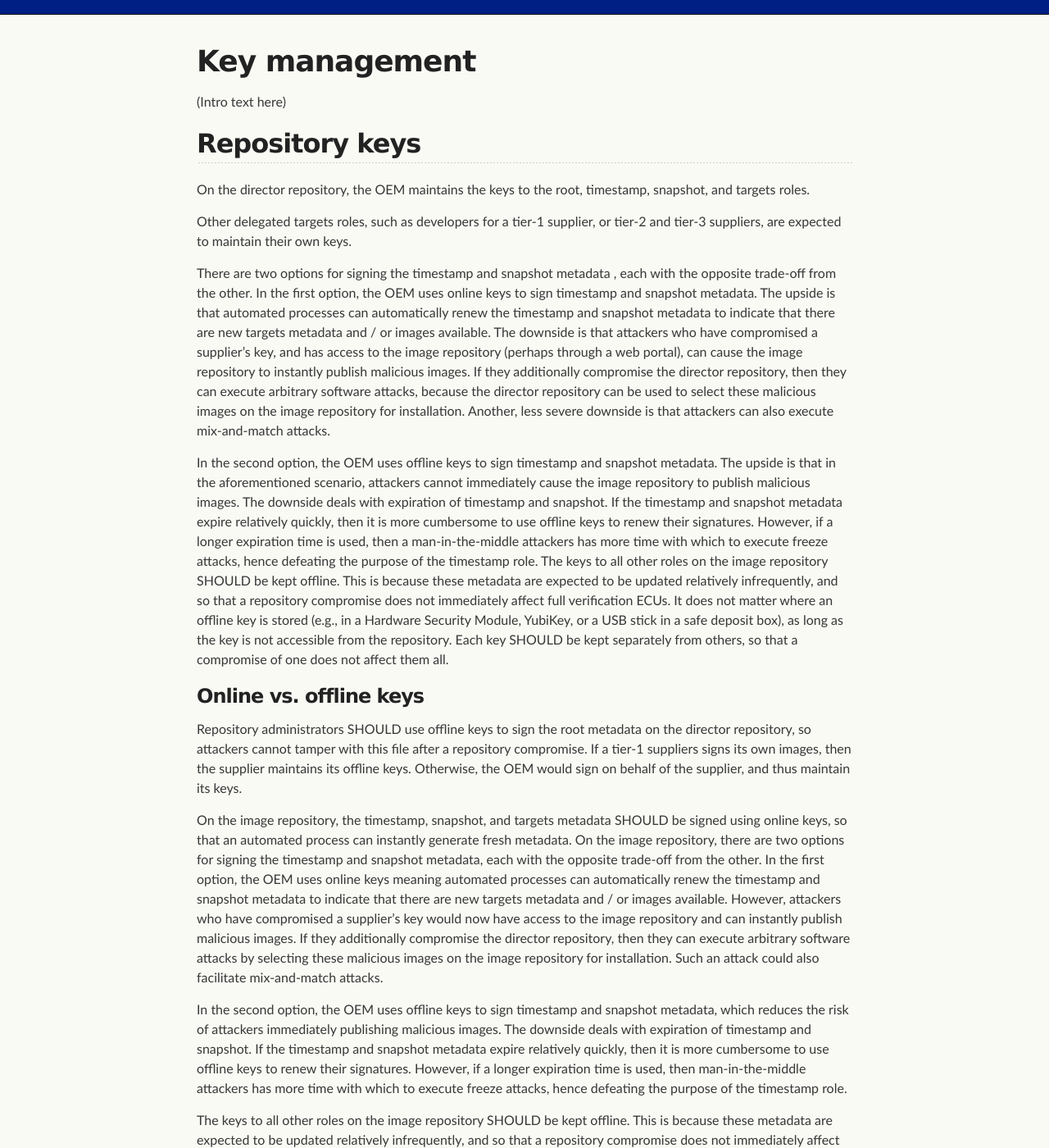
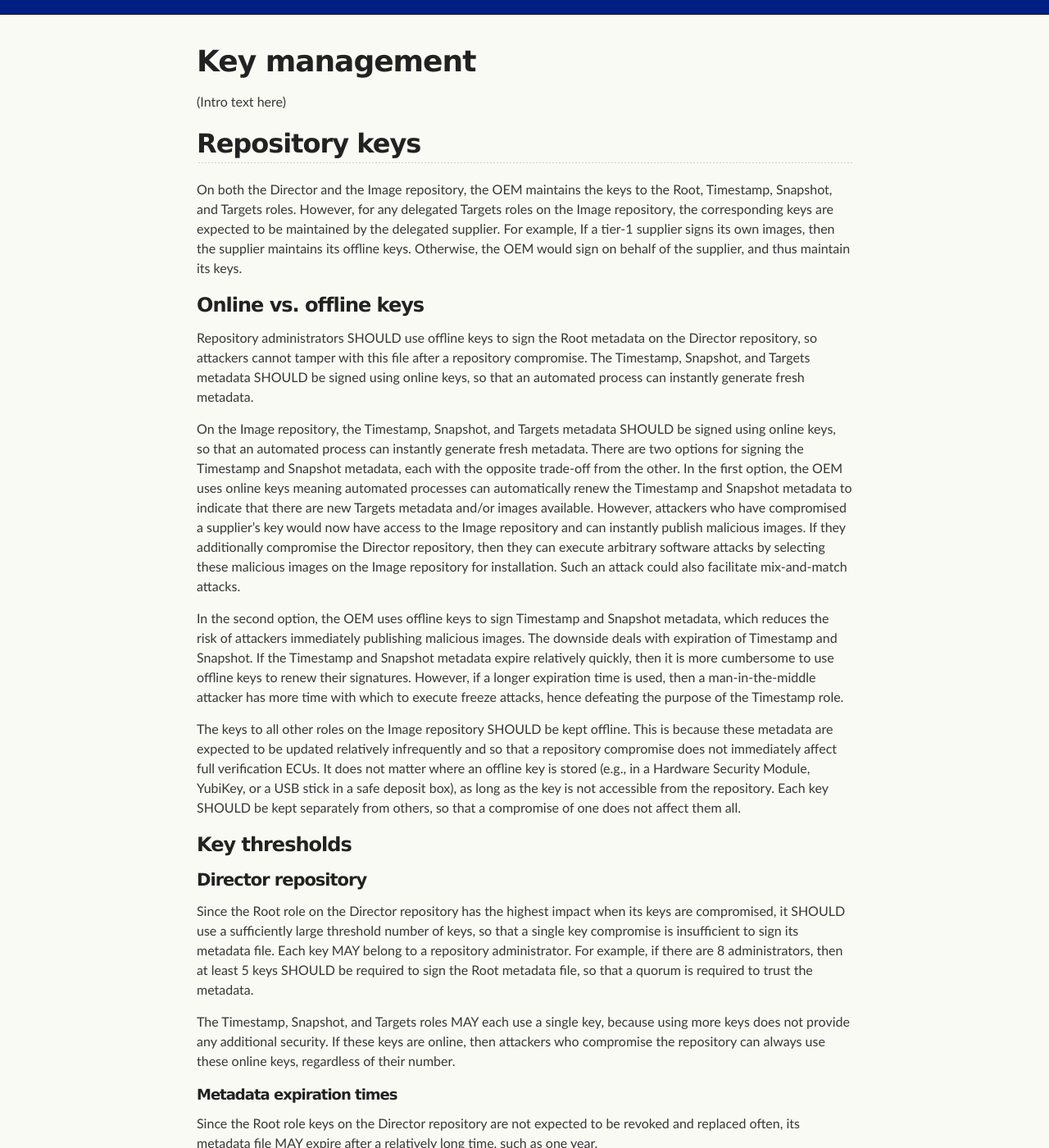
Before and after one commit to uptane/deployment-considerations, a Jekyll site: the page built from key_management.md, in a window 1280 px wide and 1400 px high, scrolled down 199 px. Shown: the whole window at 82% size. Built offline with Jekyll 4.4.1, drawn with Linux system fonts in a browser that asks for light colours; our own code applies the rules of GitHub Pages for plain Markdown files; some of the changed text lies outside the part shown.

Commit message:
Clean up key management.
Mostly just tried to clarify distinctions between Director and Image
repos, but also removed some redundant information and added some
missing bits from the old doc. Rephrased a few minor things where I felt
like I could improve them. Enforced consistent capitalization of roles
and repos as was done in the Standard.

Signed-off-by: Patrick Vacek <patrickvacek@gmail.com>

```diff
--- a/key_management.md
+++ b/key_management.md
@@ -8,46 +8,65 @@ css_id: key_management
 (Intro text here)
 
 ## Repository keys
-On the director repository, the OEM maintains the keys to the root, timestamp, snapshot, and targets roles.
 
-Other delegated targets roles, such as developers for a tier-1 supplier, or tier-2 and tier-3 suppliers, are expected to maintain their own keys.
-
-There are two options for signing the timestamp and snapshot metadata , each with the opposite trade-off from the other. In the first option, the OEM uses online keys to sign timestamp and snapshot metadata. The upside is that automated processes can automatically renew the timestamp and snapshot metadata to indicate that there are new targets metadata and / or images available. The downside is that attackers who have compromised a supplier’s key, and has access to the image repository (perhaps through a web portal), can cause the image repository to instantly publish malicious images. If they additionally compromise the director repository, then they can execute arbitrary software attacks, because the director repository can be used to select these malicious images on the image repository for installation. Another, less severe downside is that attackers can also execute mix-and-match attacks.
-
-In the second option, the OEM uses offline keys to sign timestamp and snapshot metadata. The upside is that in the aforementioned scenario, attackers cannot immediately cause the image repository to publish malicious images. The downside deals with expiration of timestamp and snapshot.  If the timestamp and snapshot metadata expire relatively quickly, then it is more cumbersome to use offline keys to renew their signatures. However, if a longer expiration time is used, then a man-in-the-middle attackers has more time with which to execute freeze attacks, hence defeating the purpose of the timestamp role.
-The keys to all other roles on the image repository SHOULD be kept offline. This is because these metadata are expected to be updated relatively infrequently, and so that a repository compromise does not immediately affect full verification ECUs. It does not matter where an offline key is stored (e.g., in a Hardware Security Module, YubiKey, or a USB stick in a safe deposit box), as long as the key is not accessible from the repository. Each key SHOULD be kept separately from others, so that a compromise of one does not affect them all.
+On both the Director and the Image repository, the OEM maintains the keys to the Root, Timestamp, Snapshot, and Targets roles. However, for any delegated Targets roles on the Image repository, the corresponding keys are expected to be maintained by the delegated supplier. For example, If a tier-1 supplier signs its own images, then the supplier maintains its offline keys. Otherwise, the OEM would sign on behalf of the supplier, and thus maintain its keys.
 
 
 ### Online vs. offline keys
-Repository administrators SHOULD use offline keys to sign the root metadata on the director repository, so attackers cannot tamper with this file after a repository compromise. If a tier-1 suppliers signs its own images, then the supplier maintains its offline keys. Otherwise, the OEM would sign on behalf of the supplier, and thus maintain its keys.
 
-On the image repository, the timestamp, snapshot, and targets metadata SHOULD be signed using online keys, so that an automated process can instantly generate fresh metadata. On the image repository,
-there are two options for signing the timestamp and snapshot metadata, each with the opposite trade-off from the other. In the first option, the OEM uses online keys meaning automated processes can automatically renew the timestamp and snapshot metadata to indicate that there are new targets metadata and / or images available. However, attackers who have compromised a supplier’s key would now have access to the image repository and can instantly publish malicious images. If they additionally compromise the director repository, then they can execute arbitrary software attacks by selecting these malicious images on the image repository for installation. Such an attack could also facilitate mix-and-match attacks.
+Repository administrators SHOULD use offline keys to sign the Root metadata on the Director repository, so attackers cannot tamper with this file after a repository compromise. The Timestamp, Snapshot, and Targets metadata SHOULD be signed using online keys, so that an automated process can instantly generate fresh metadata.
 
-In the second option, the OEM uses offline keys to sign timestamp and snapshot metadata, which reduces the risk of attackers immediately publishing malicious images. The downside deals with expiration of timestamp and snapshot.  If the timestamp and snapshot metadata expire relatively quickly, then it is more cumbersome to use offline keys to renew their signatures. However, if a longer expiration time is used, then man-in-the-middle attackers has more time with which to execute freeze attacks, hence defeating the purpose of the timestamp role.
+On the Image repository, the Timestamp, Snapshot, and Targets metadata SHOULD be signed using online keys, so that an automated process can instantly generate fresh metadata. There are two options for signing the Timestamp and Snapshot metadata, each with the opposite trade-off from the other. In the first option, the OEM uses online keys meaning automated processes can automatically renew the Timestamp and Snapshot metadata to indicate that there are new Targets metadata and/or images available. However, attackers who have compromised a supplier's key would now have access to the Image repository and can instantly publish malicious images. If they additionally compromise the Director repository, then they can execute arbitrary software attacks by selecting these malicious images on the Image repository for installation. Such an attack could also facilitate mix-and-match attacks.
 
-The keys to all other roles on the image repository SHOULD be kept offline. This is because these metadata are expected to be updated relatively infrequently, and so that a repository compromise does not immediately affect full verification ECUs. It does not matter where an offline key is stored (e.g., in a Hardware Security Module, YubiKey, or a USB stick in a safe deposit box), as long as the key is not accessible from the repository. Each key SHOULD be kept separately from others, so that a compromise of one does not affect them all.
+In the second option, the OEM uses offline keys to sign Timestamp and Snapshot metadata, which reduces the risk of attackers immediately publishing malicious images. The downside deals with expiration of Timestamp and Snapshot.  If the Timestamp and Snapshot metadata expire relatively quickly, then it is more cumbersome to use offline keys to renew their signatures. However, if a longer expiration time is used, then a man-in-the-middle attacker has more time with which to execute freeze attacks, hence defeating the purpose of the Timestamp role.
+
+The keys to all other roles on the Image repository SHOULD be kept offline. This is because these metadata are expected to be updated relatively infrequently and so that a repository compromise does not immediately affect full verification ECUs. It does not matter where an offline key is stored (e.g., in a Hardware Security Module, YubiKey, or a USB stick in a safe deposit box), as long as the key is not accessible from the repository. Each key SHOULD be kept separately from others, so that a compromise of one does not affect them all.
 
 
 ### Key thresholds
 
-Since the root role on the director repository has the highest impact when its keys are compromised, it SHOULD use a sufficiently large threshold number of keys, so that a single key compromise is insufficient to sign its metadata file. Each key MAY belong to a repository administrator. For example, if there are 8 administrators, then at least 5 keys SHOULD be required to sign the root metadata file, so that a quorum is required to trust the metadata.
+#### Director repository
 
-The timestamp, snapshot, and targets roles MAY each use a single key, because using more keys does not add to security, since these keys are online, and attackers who compromise the repository can always use these online keys.
+Since the Root role on the Director repository has the highest impact when its keys are compromised, it SHOULD use a sufficiently large threshold number of keys, so that a single key compromise is insufficient to sign its metadata file. Each key MAY belong to a repository administrator. For example, if there are 8 administrators, then at least 5 keys SHOULD be required to sign the Root metadata file, so that a quorum is required to trust the metadata.
 
-#### Metadata expiration times
-#### TODO: Insert Table 1 (expiration dates-director) and Table 2 (expiration dates-image)
+The Timestamp, Snapshot, and Targets roles MAY each use a single key, because using more keys does not provide any additional security. If these keys are online, then attackers who compromise the repository can always use these online keys, regardless of their number.
 
-Since the root role keys on the director repository are not expected to be revoked and replaced too often, its metadata file MAY expire after a relatively long time, such as one year.
+##### Metadata expiration times
 
-The timestamp, snapshot, and targets metadata files SHOULD expire relatively quickly, such as in a day, because they are used to indicate whether updated images are available.
+Since the Root role keys on the Director repository are not expected to be revoked and replaced often, its metadata file MAY expire after a relatively long time, such as one year.
 
-For the Image repository, the Uptane Standards require all metadata files to have expiration times in order to prevent or limit freeze attacks. If ECUs know the time, then attackers can not indefinitely replay outdated metadata, and hence, images. In general, the expiration date for a metadata file depends on how often it is updated. The more often that it is updated, then the faster it SHOULD expire, so that attackers cannot execute freeze attacks. Even if it is not updated frequently, it SHOULD expire after a bounded period of time, so that stolen or lost keys can be revoked and replaced. Table 2 lists an example of expiration times for metadata files on the image repository.
-Since the root role keys are expected to be revoked and replaced relatively rarely, its metadata file MAY expire after a relatively long time, such as one year.
+The Timestamp, Snapshot, and Targets metadata files SHOULD expire relatively quickly, such as in a day, because they are used to indicate whether updated images are available.
+
+Table 1 lists an example of expiration times for metadata files on the Director repository.
+
+##### TODO: Insert Table 1 (expiration dates-director)
+
+#### Image repository
+
+For the Image repository, each role MAY use as many keys as is desired. However, the greater the impact when the keys for a role are compromised, then the greater the number of keys that it SHOULD use. Also, a threshold number of keys SHOULD be used, so that a single key compromise is generally insufficient to sign new metadata. To further increase compromise-resilience, each key SHOULD be unique across all roles.
+
+Since the Root role has the highest impact when its keys are compromised, it SHOULD use a sufficiently large threshold number of keys. Each key MAY belong to a repository administrator. For example, if there are 8 administrators, then at least 5 keys SHOULD be required to sign the root metadata file, so that a quorum is required trust the metadata.
+
+Since the Targets role also a high impact when its keys are compromised, it SHOULD also use a sufficiently large threshold number of keys. For example, 3 out of 4 keys MAY be required to sign the Targets metadata file.
+
+Since the Timestamp and Snapshot roles have a relatively low impact when its keys are compromised, each role MAY use a small threshold number of keys. For example, each role MAY use 1 out of 2 keys to sign its metadata file.
+
+Finally, each delegated Targets role SHOULD use at least 1 out of 2 keys to sign its metadata file, so that one key is available in case the other is lost. It is RECOMMENDED that the higher the number of ECUs that can be compromised when a delegated Targets role is compromised, then the higher the threshold number of keys that SHOULD be used to sign the role metadata.
+
+##### Metadata expiration times
+
+The Uptane Standards require all metadata files to have expiration times in order to prevent or limit freeze attacks. If ECUs know the time, then attackers can not indefinitely replay outdated metadata, and hence, images. In general, the expiration date for a metadata file depends on how often it is updated. The more often that it is updated, then the faster it SHOULD expire, so that attackers cannot execute freeze attacks. Even if it is not updated frequently, it SHOULD expire after a bounded period of time, so that stolen or lost keys can be revoked and replaced.
+
+Since the Root role keys are expected to be revoked and replaced relatively rarely, its metadata file MAY expire after a relatively long time, such as one year.
+
+Table 2 lists an example of expiration times for metadata files on the Image repository.
+
+##### TODO: Insert Table 2 (expiration dates-image)
+
 
 ## What to do in case of key compromise
+
 An OEM and its suppliers SHOULD be prepared to handle a key compromise. If the recommended number and type of keys are used, this should be a rare event. Nevertheless, when it happens OEMs and suppliers could use the following recovery procedures.
-
 
 ### Director repository
 
@@ -55,30 +74,30 @@ Since the Director repository MUST keep at least some software signing keys onli
 
 First, the OEM SHOULD use the Root role to revoke and replace the keys to the Timestamp, Snapshot, and Targets roles, because only the Root role can replace these keys. Following the type and placement of keys prescribed for the Director repository, we assume that attackers have compromised the online keys to the Timestamp, Snapshot, and Targets roles, but not the offline keys to the Root role.
 
-Second, the OEM SHOULD manually recall all vehicles in order to replace these keys. This MAY be done by requiring vehicle owners to visit the nearest dealership. Even though it could replace these keys on full verification ECU by using over-the-air broadcasts, a manual recall SHOULD be done because:
-1. the OEM SHOULD perform a safety inspection of the vehicles, in case of security attacks,and
-2. partial verification secondaries are not designed to handle key revocation and replacement over-the-air. In order to update keys for partial verification secondaries, the OEM should overwrite their copies of the root metadata file, perhaps using new images.
+Second, the OEM SHOULD manually recall all vehicles in order to replace these keys. This MAY be done by requiring vehicle owners to visit the nearest dealership. Even though it could replace these keys on a full verification ECU by using over-the-air broadcasts, a manual recall SHOULD be done because:
+1. the OEM SHOULD perform a safety inspection of the vehicles, in case of security attacks, and
+2. partial verification secondaries are not designed to handle key revocation and replacement over-the-air. In order to update keys for partial verification secondaries, the OEM should overwrite their copies of the Root metadata file, perhaps using new images.
 
-After having inspected the vehicle, the OEM SHOULD replace and update metadata and images on all ECUs, so the images are known to be safe, and so partial verification secondaries have replaced keys for the director repository.
+After inspecting the vehicle, the OEM SHOULD replace and update metadata and images on all ECUs to ensure that the images are known to be safe and that partial verification secondaries have replaced the keys for the Director repository.
 
 ### Image repository
 
-Following the type and placement of keys prescribed for the image repository, a key compromise of this repository should be an unlikely event. However, should one occur, it is a much more serious affair. A compromise of the image repository would allow attackers to tamper with images without being detected, and thus execute arbitrary software attacks. There are two cases for handling a key compromise, depending on whether the key is managed by tier-1 suppliers or its delegatees, or the OEM.
+If the recommendations for the type and placement of keys described above for the Image repository are followed, then a key compromise of this repository should be an unlikely event. However, should one occur, it is a much more serious affair. A compromise of the Image repository would allow attackers to tamper with images without being detected, and thus execute arbitrary software attacks. There are two cases for handling a key compromise, depending on whether the key is managed by a delegated supplier or by the OEM.
 
 #### Supplier-managed keys
 
-In the first case, where a tier-1 supplier or one of its delegatees has faced a key compromise, the supplier, and its affected delegatees (if any), SHOULD revoke and replace keys. They SHOULD update metadata, including delegations and images, and send them to the OEM.
+In the first case, where a tier-1 supplier or one of its delegatees has had one or more of its keys compromised, the supplier and its affected delegatees (if any), SHOULD revoke and replace keys. They SHOULD update metadata, including delegations and images, and send them to the OEM.
 
-The OEM SHOULD then manually recall only affected vehicles that run software maintained by this supplier in order to replace metadata and images. This MAY be done by requiring vehicle owners to visit the nearest dealership. A manual recall SHOULD be done, because without trusted hardware (such as TPM), it is difficult to ensure that compromised ECUs can be remotely and securely updated. After having inspected the vehicle, the OEM SHOULD replace and update metadata and images on all ECUs, so that these images are known to be safe.
+The OEM SHOULD then manually recall only affected vehicles that run software maintained by this supplier in order to replace metadata and images. This MAY be done by requiring vehicle owners to visit the nearest dealership. A manual recall SHOULD be done, because without trusted hardware (such as TPM), it is difficult to ensure that compromised ECUs can be remotely and securely updated. After having inspected the vehicle, the OEM SHOULD replace and update metadata and images on all ECUs so that these images are known to be safe.
 
 #### OEM-managed keys
 
-The second case, where it is the OEM facing a key compromise, is potentially far more serious than the first one. An attacker is such a position may be able to execute attacks on all vehicles, depending on exactly which keys have been compromised. If the keys are for the Timestamp and Snapshot roles, or the Targets role, or the Root role, then the OEM SHOULD use the following recovery procedure.
+The second case, where the OEM has had a key compromised, is potentially far more serious than the first one. An attacker in such a position may be able to execute attacks on all vehicles depending on which keys have been compromised. If the keys are for the Timestamp and Snapshot roles, or the Targets role, or the Root role, then the OEM SHOULD use the following recovery procedure.
 
 First, the OEM SHOULD use the Root role to revoke and replace keys for all affected roles. Second, it SHOULD restore all metadata and images on the Image repository to a known good state using an offline backup. Third, the OEM SHOULD manually recall all vehicles in order to replace metadata and images. A manual recall SHOULD be done, because without trusted hardware (such as TPM), it is difficult to ensure that compromised ECUs can be remotely and securely updated.
 
 ### ECU keys
 
-If ECU keys are compromised, then the OEM SHOULD manually recall vehicles to replace these keys. This is the safest course of action because,  after a key compromise, an OEM cannot be sure whether it is remotely replacing keys controlled by attackers or the intended ECUs.
+If ECU keys are compromised, then the OEM SHOULD manually recall vehicles to replace these keys. This is the safest course of action because after a key compromise, an OEM cannot be sure whether it is remotely replacing keys controlled by attackers or the intended ECUs.
 
 An OEM MAY use the Director repository and its inventory database to infer whether ECU keys have been compromised. Since the inventory database is used to record vehicle version manifests, which list what ECUs on a vehicle have installed over time, the OEM MAY use this information to detect abnormal patterns of installation that may have been caused by an ECU key compromise. Note, however, that this method is not perfect, because if attackers control ECU keys, then they can also use these keys to send fraudulent ECU version manifests.
```
